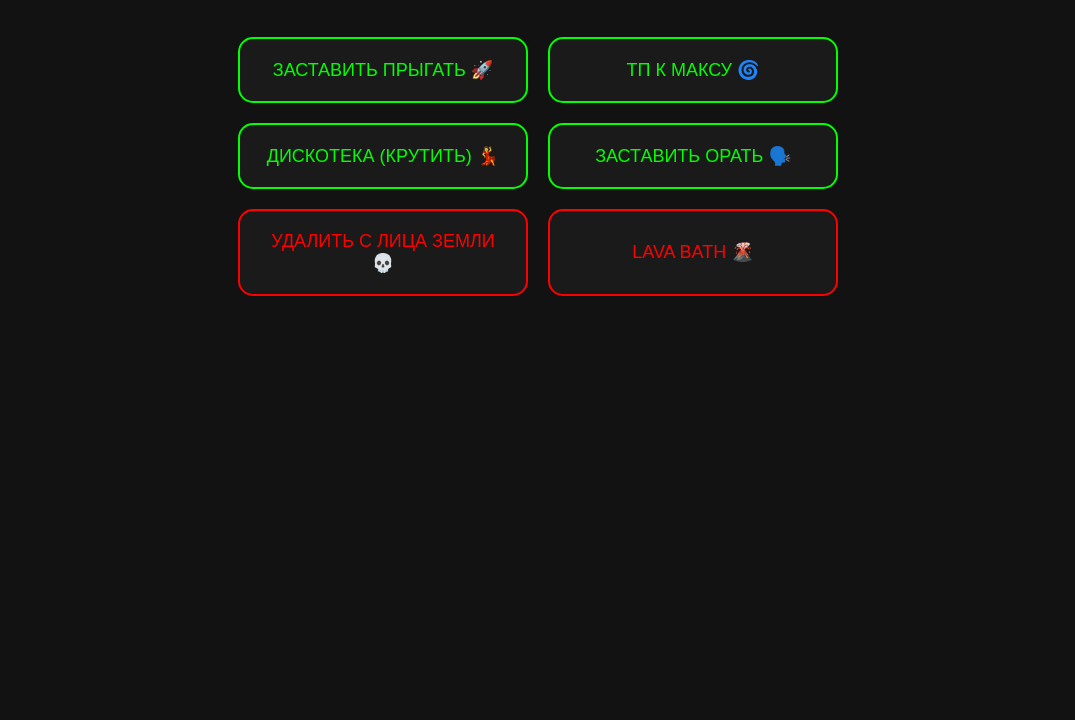
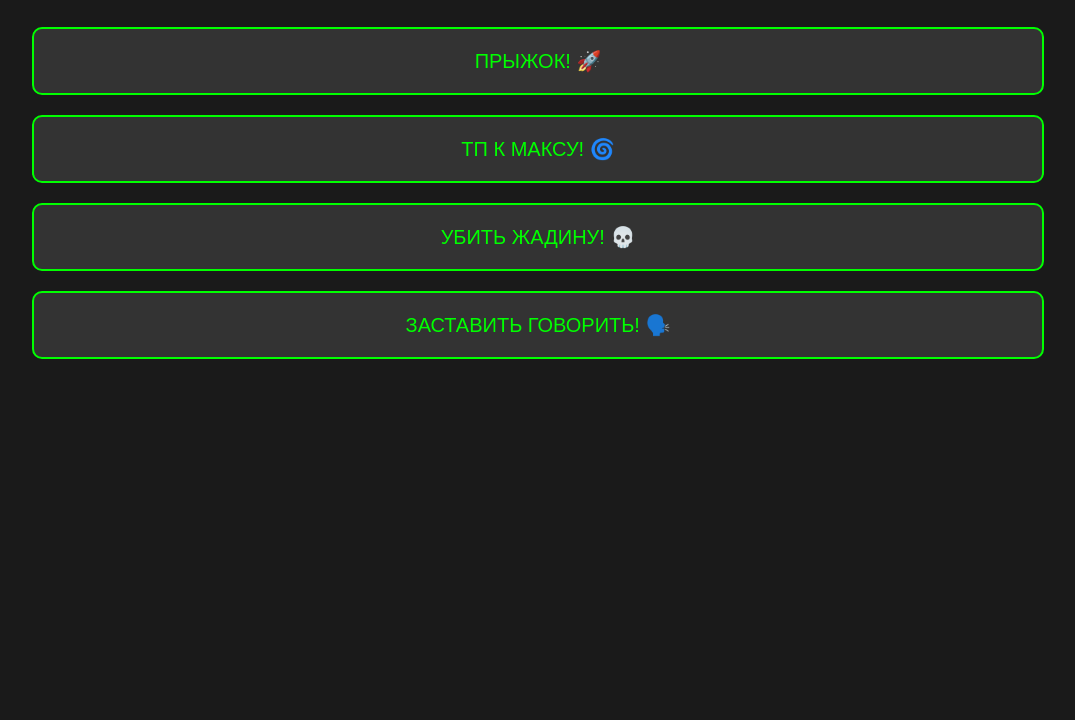
Before and after one commit to Maksim1234-tech/Bot_Aternospanel, a website: page index.html in a window 1280 px wide. Shown: the part 80-800 px from the top of the page, without its empty margins (102-1177 px from the left). Drawn offline with Linux system fonts and the light colour scheme.

Commit message:
Update HTML for control panel and button actions

```diff
--- a/index.html
+++ b/index.html
@@ -1,35 +1,31 @@
 <!DOCTYPE html>
-<html lang="ru">
+<html>
 <head>
-    <meta charset="UTF-8">
-    <title>МАКС-БОСС: ПАНЕЛЬ УПРАВЛЕНИЯ</title>
+    <title>BOSS CONTROL PANEL</title>
     <style>
-        body { background: #121212; color: #00ff00; font-family: 'Segoe UI', sans-serif; text-align: center; }
-        .grid { display: grid; grid-template-columns: 1fr 1fr; gap: 20px; padding: 20px; max-width: 600px; margin: auto; }
+        body { background: #1a1a1a; color: #00ff00; text-align: center; font-family: sans-serif; }
         button {
-            padding: 20px; font-size: 18px; cursor: pointer; border: 2px solid #00ff00;
-            background: #1a1a1a; color: #00ff00; border-radius: 15px; transition: 0.3s;
+            padding: 20px; width: 80%; margin: 10px; font-size: 20px;
+            background: #333; color: #00ff00; border: 2px solid #00ff00; border-radius: 10px;
         }
-        button:hover { background: #00ff00; color: #000; box-shadow: 0 0 20px #00ff00; }
-        .danger { border-color: #ff0000; color: #ff0000; }
-        .danger:hover { background: #ff0000; color: #fff; box-shadow: 0 0 20px #ff0000; }
+        button:active { background: #00ff00; color: #000; }
     </style>
 </head>
 <body>
-    <h1>🛰 СИСТЕМА ТРОЛЛИНГА СЛОБОТА 🛰</h1>
-    <div class="grid">
-        <button onclick="send('jump')">ЗАСТАВИТЬ ПРЫГАТЬ 🚀</button>
-        <button onclick="send('tp')">ТП К МАКСУ 🌀</button>
-        <button onclick="send('spin')">ДИСКОТЕКА (КРУТИТЬ) 💃</button>
-        <button onclick="send('say')">ЗАСТАВИТЬ ОРАТЬ 🗣️</button>
-        <button class="danger" onclick="send('kill')">УДАЛИТЬ С ЛИЦА ЗЕМЛИ 💀</button>
-        <button class="danger" onclick="send('lava')">LAVA BATH 🌋</button>
-    </div>
+    <h1>🛰 ПУЛЬТ УПРАВЛЕНИЯ ХАОСОМ 🛰</h1>
+    <button onclick="send('jump')">ПРЫЖОК! 🚀</button>
+    <button onclick="send('tp')">ТП К МАКСУ! 🌀</button>
+    <button onclick="send('kill')">УБИТЬ ЖАДИНУ! 💀</button>
+    <button onclick="send('say')">ЗАСТАВИТЬ ГОВОРИТЬ! 🗣️</button>
 
     <script>
-        function send(action) {
-            fetch('/execute?command=' + action)
-            .then(res => console.log('Сигнал ушел!'));
+        // Ссылка на твоего БОТА на Render
+        const BOT_URL = 'https://slobos-afk-aternos-bot-5u1o.onrender.com';
+
+        function send(cmd) {
+            fetch(`${BOT_URL}/boss-command?type=${cmd}`)
+            .then(() => console.log('Сигнал отправлен!'))
+            .catch(() => alert('Ошибка! Проверь ссылку на бота.'));
         }
     </script>
 </body>
```
